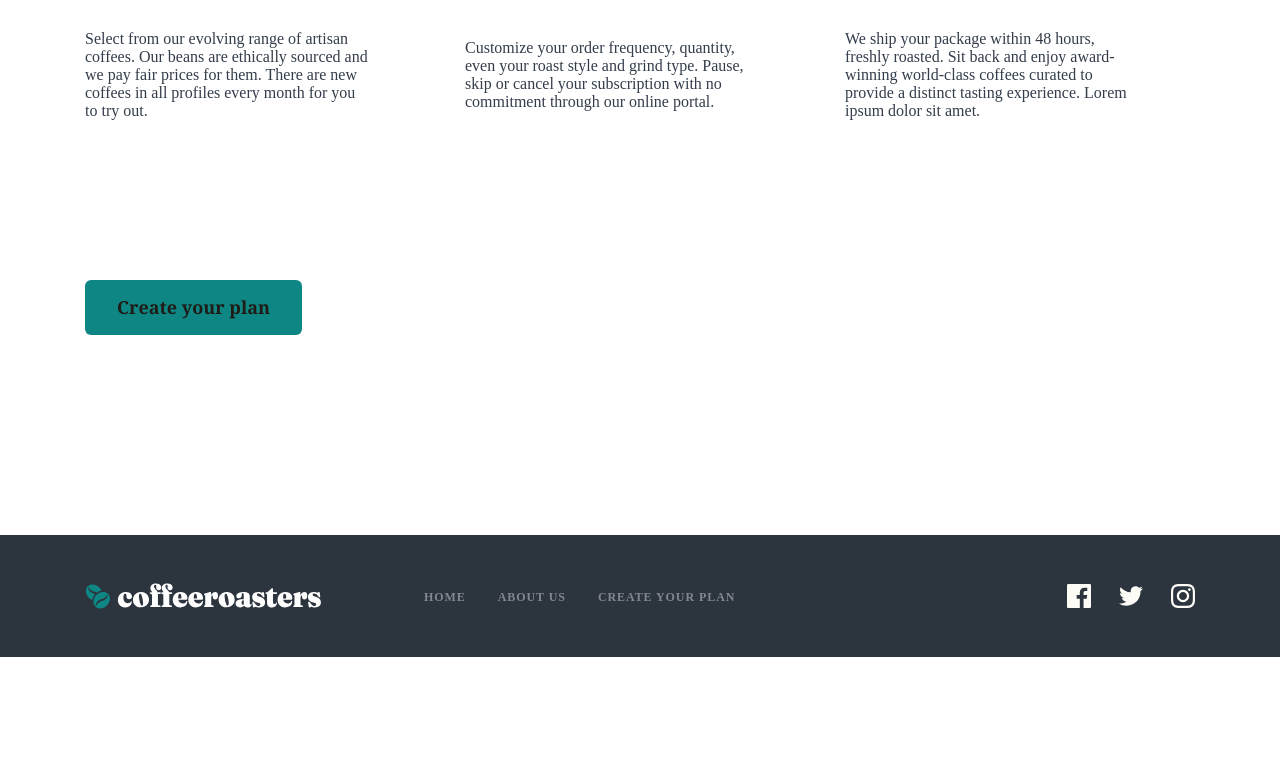
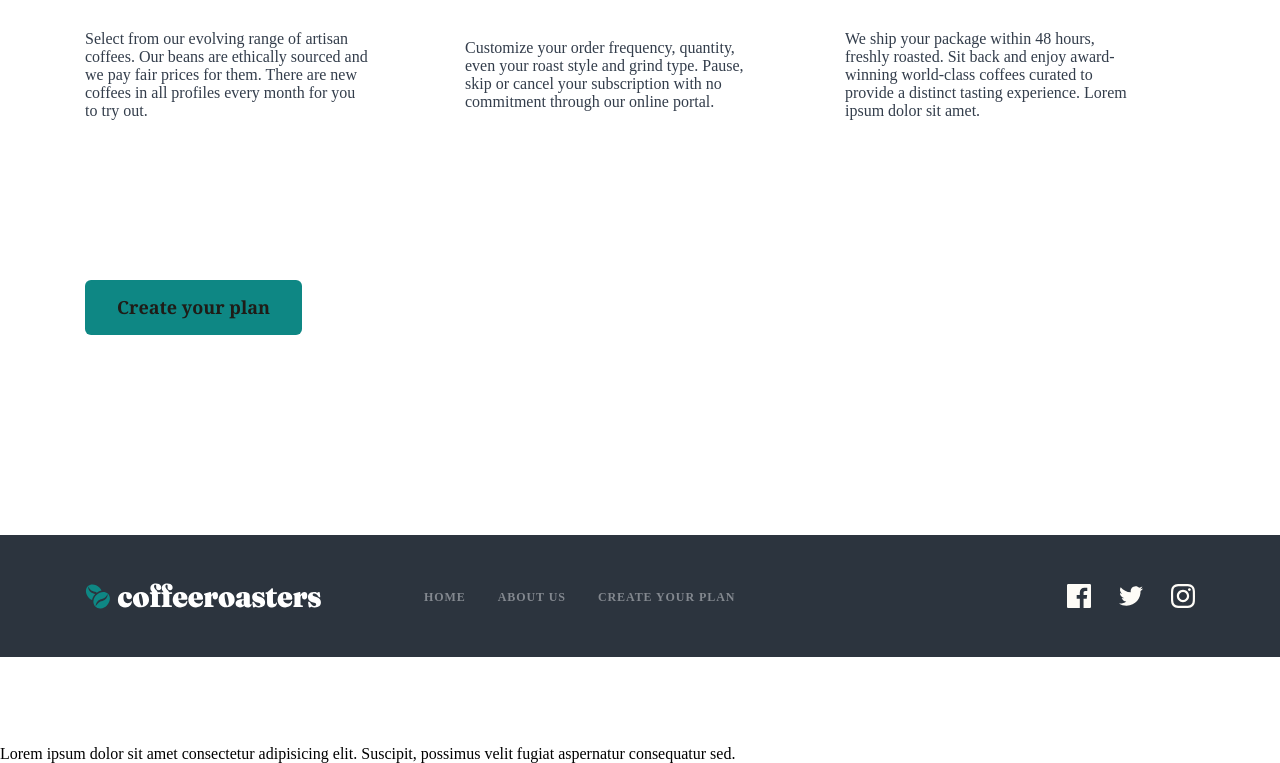
Before and after one commit to AbbosbekAbdullayev/mabilni_cooffe, a plain HTML site: page index.html in a window 1280 px wide. Shown: the part 2830-3593 px from the top of the page. Drawn offline with Linux system fonts and the light colour scheme; a script that the page names is missing; a web font is replaced by a local one.

Commit message:
Update index.html

```diff
--- a/index.html
+++ b/index.html
@@ -283,5 +283,7 @@
         </div>
     </footer>
     <script src="./js/main.js"></script>
+    <div class="text">Lorem ipsum dolor sit amet consectetur adipisicing elit. Suscipit, possimus velit fugiat aspernatur consequatur sed.</div>
+
 </body>
 </html>
```
